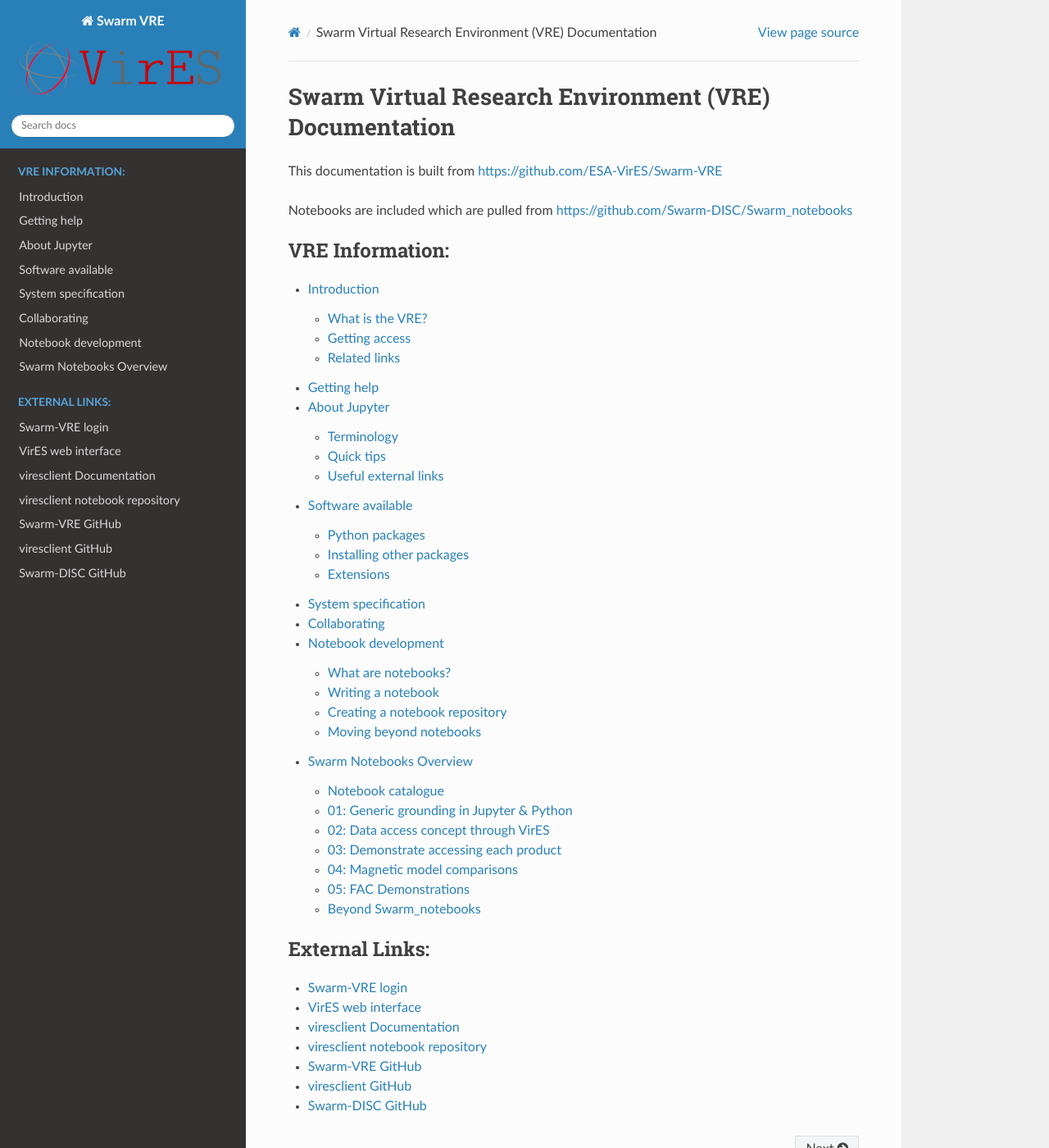
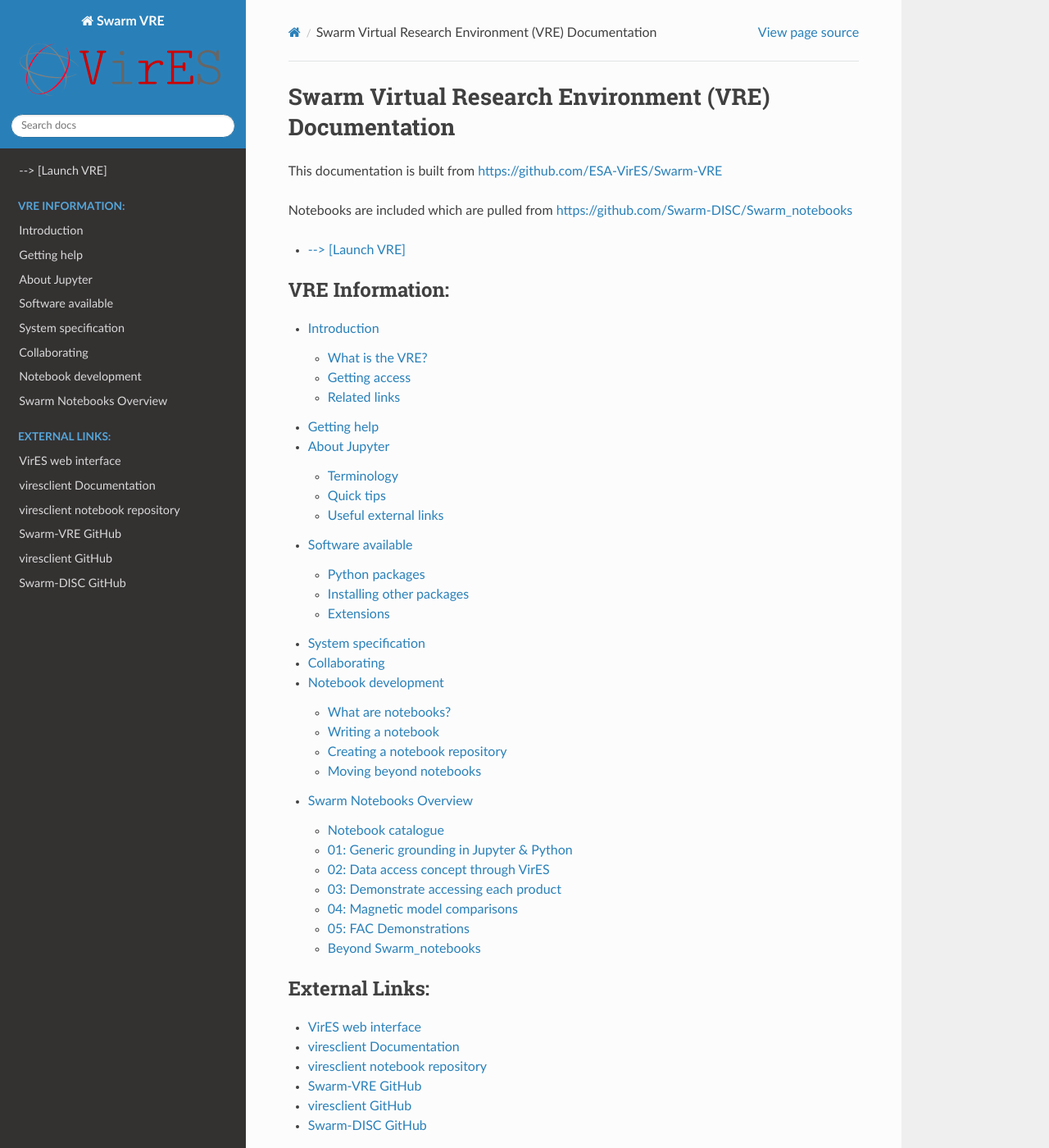
Before and after one commit to ESA-VirES/Swarm-VRE, a Sphinx documentation site: the page built from docs/index.rst, in a window 1280 px wide and 1400 px high. Shown: the whole window at 82% size. Built offline with Sphinx 7.4.7 and the Read the Docs theme 2.0.0, drawn with Linux system fonts in a browser that asks for light colours; pages that are not in the unit, such as notebooks, are missing from menus; the version number could not be read and is left out.

Commit message:
Adjust navigation bar.

```diff
--- a/docs/conf.py
+++ b/docs/conf.py
@@ -88,3 +88,7 @@
 # so a file named "default.css" will overwrite the builtin "default.css".
 html_static_path = ['_static']
 html_logo = '_static/vre_logo.svg'
+# See https://sphinx-rtd-theme.readthedocs.io/en/latest/configuring.html
+html_theme_options = {
+    'navigation_depth': 1
+}
--- a/docs/index.rst
+++ b/docs/index.rst
@@ -9,6 +9,10 @@
 This documentation is built from https://github.com/ESA-VirES/Swarm-VRE
 
 Notebooks are included which are pulled from https://github.com/Swarm-DISC/Swarm_notebooks
+
+.. toctree::
+
+  --> [Launch VRE] <https://vre.vires.services/>
 
 .. toctree::
   :maxdepth: 2
@@ -46,9 +50,7 @@
   :maxdepth: 2
   :caption: External Links:
 
-  Swarm-VRE login <https://vre.vires.services/>
   VirES web interface <https://vires.services/>
-
   viresclient Documentation <https://viresclient.readthedocs.io/>
   viresclient notebook repository <https://github.com/smithara/viresclient_examples/>
   Swarm-VRE GitHub <https://github.com/ESA-VirES/Swarm-VRE/>
```
